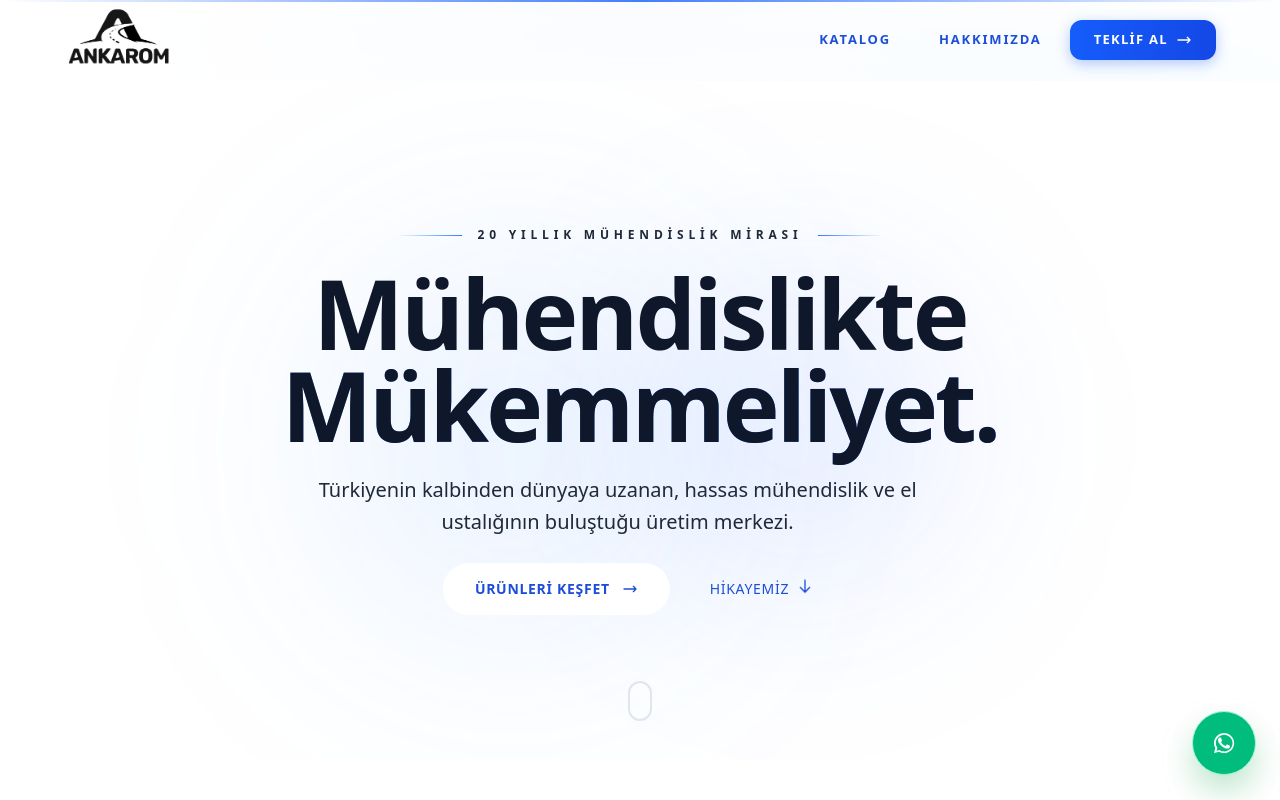
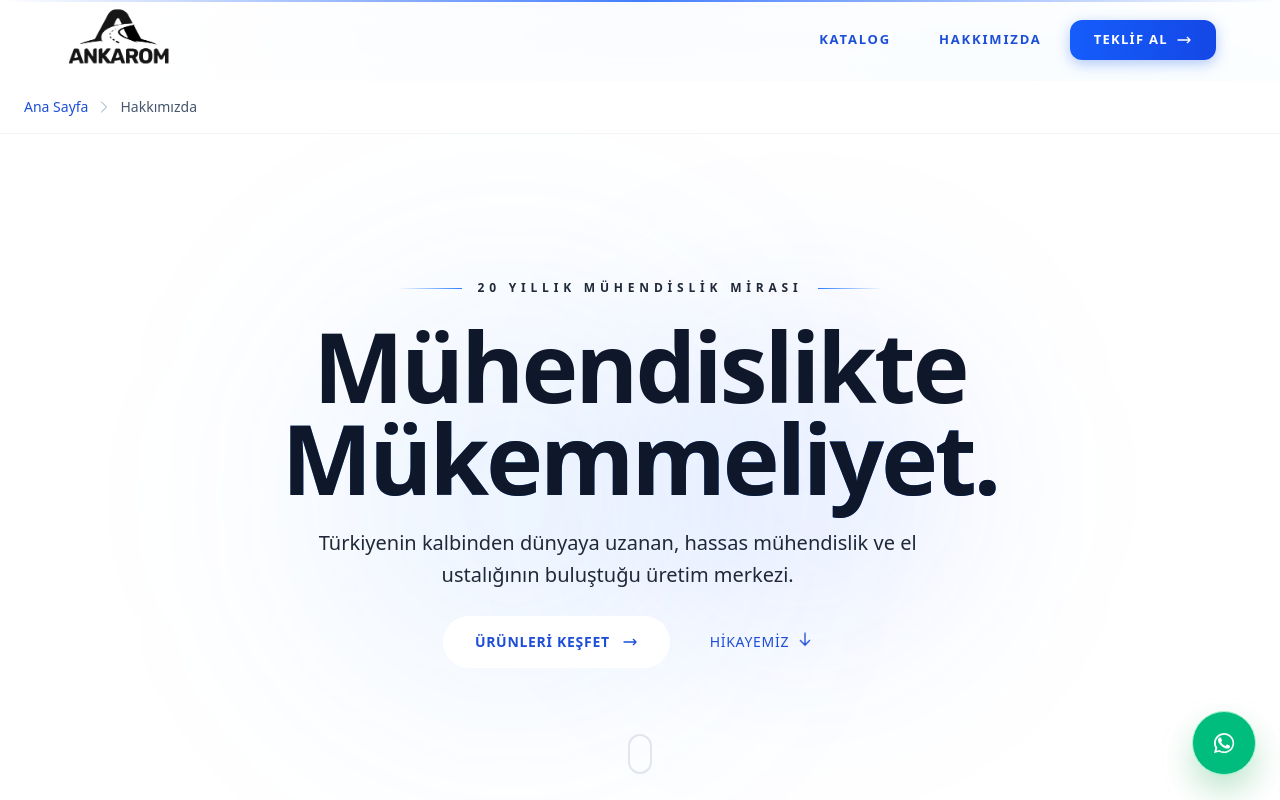
Before and after one commit to saniyeekinci/ankarom, a Next.js app: page /hakkimizda in a window 1280 px wide. Shown: the top 800 px of the page. Built offline with nearby package versions, Linux system fonts and the light colour scheme.

Commit message:
metadata  update

```diff
--- a/app/hakkimizda/page.tsx
+++ b/app/hakkimizda/page.tsx
@@ -3,6 +3,7 @@
 import { useEffect, useRef, useState } from "react";
 import Image from "next/image";
 import Link from "next/link";
+import Breadcrumb from "@/components/Breadcrumb";
 
 // ============================================
 // ANIMATED COUNTER HOOK
@@ -169,6 +170,17 @@ export default function AboutPage() {
 
   return (
       <main className="relative overflow-hidden bg-white">
+        {/* ==========================================
+          BREADCRUMB
+      ========================================== */}
+        <div className="bg-white px-6 py-4 border-b border-slate-100">
+          <div className="max-w-7xl mx-auto">
+            <Breadcrumb items={[
+              { label: "Ana Sayfa", href: "/" },
+              { label: "Hakkımızda" },
+            ]} />
+          </div>
+        </div>
 
         {/* ==========================================
           HERO SECTION - Parallax Effect
--- a/app/layout.tsx
+++ b/app/layout.tsx
@@ -4,10 +4,19 @@ import "@/styles/reset.css";
 import AppFrame from "@/components/layout/AppFrame";
 
 export const metadata: Metadata = {
-  title: "ANKAROM",
-  description: "Kurumsal römork ve otomotiv çözümleri platformu",
+  title: "ANKAROM | Profesyonel Römork Üreticisi ve Taşıma Çözümleri",
+  description: "20 yıllık mühendislik tecrübesiyle yüksek dayanımlı araç römorkları, platform römorklar, kapalı kasa ve özel üretim römork sistemleri üretiyoruz. Güvenli taşıma için kaliteyi keşfedin.",
+  keywords: ["römork", "araç römorku", "platform römork", "kapalı kasa römork", "römork üreticisi", "Ankara römork", "ankarom"],
   icons: {
     icon: '/ankarom.png',
+  },
+  openGraph: {
+    title: "ANKAROM | Profesyonel Römork ve Taşıma Çözümleri",
+    description: "Yüksek dayanımlı, sertifikalı ve profesyonel araç römorku çözümleri.",
+    url: 'https://ankarom.com',
+    siteName: 'ANKAROM',
+    locale: 'tr_TR',
+    type: 'website',
   },
 };
 
--- a/components/ProductDetailExperience.tsx
+++ b/components/ProductDetailExperience.tsx
@@ -29,7 +29,7 @@ export default function ProductDetailExperience({
   const router = useRouter();
 
   const whatsappMessage = `Merhaba, ${product.name} hakkında bir sorum var.`;
-  const whatsappHref = `https://wa.me/905065440466?text=${encodeURIComponent(whatsappMessage)}`;
+  const whatsappHref = `https://wa.me/905079586868?text=${encodeURIComponent(whatsappMessage)}`;
 
   const formatPrice = (price: number) => {
     return new Intl.NumberFormat("tr-TR", {
@@ -56,7 +56,8 @@ export default function ProductDetailExperience({
             items={[
               { label: "Ana Sayfa", href: "/" },
               { label: "Ürünler", href: "/urunler" },
-              { label: product.name }
+              { label: product.name },
+
             ]}
           />
         </div>
```
